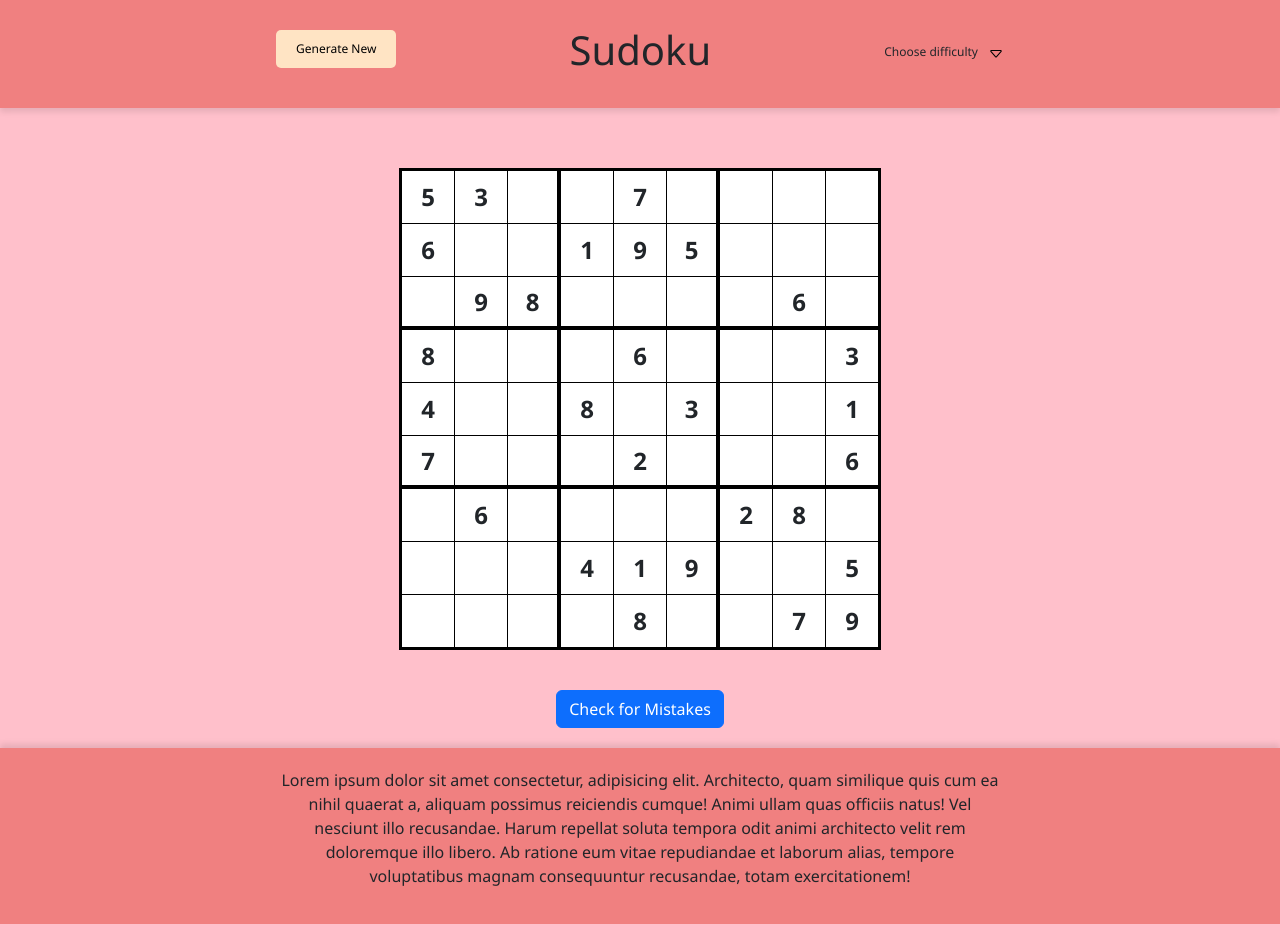
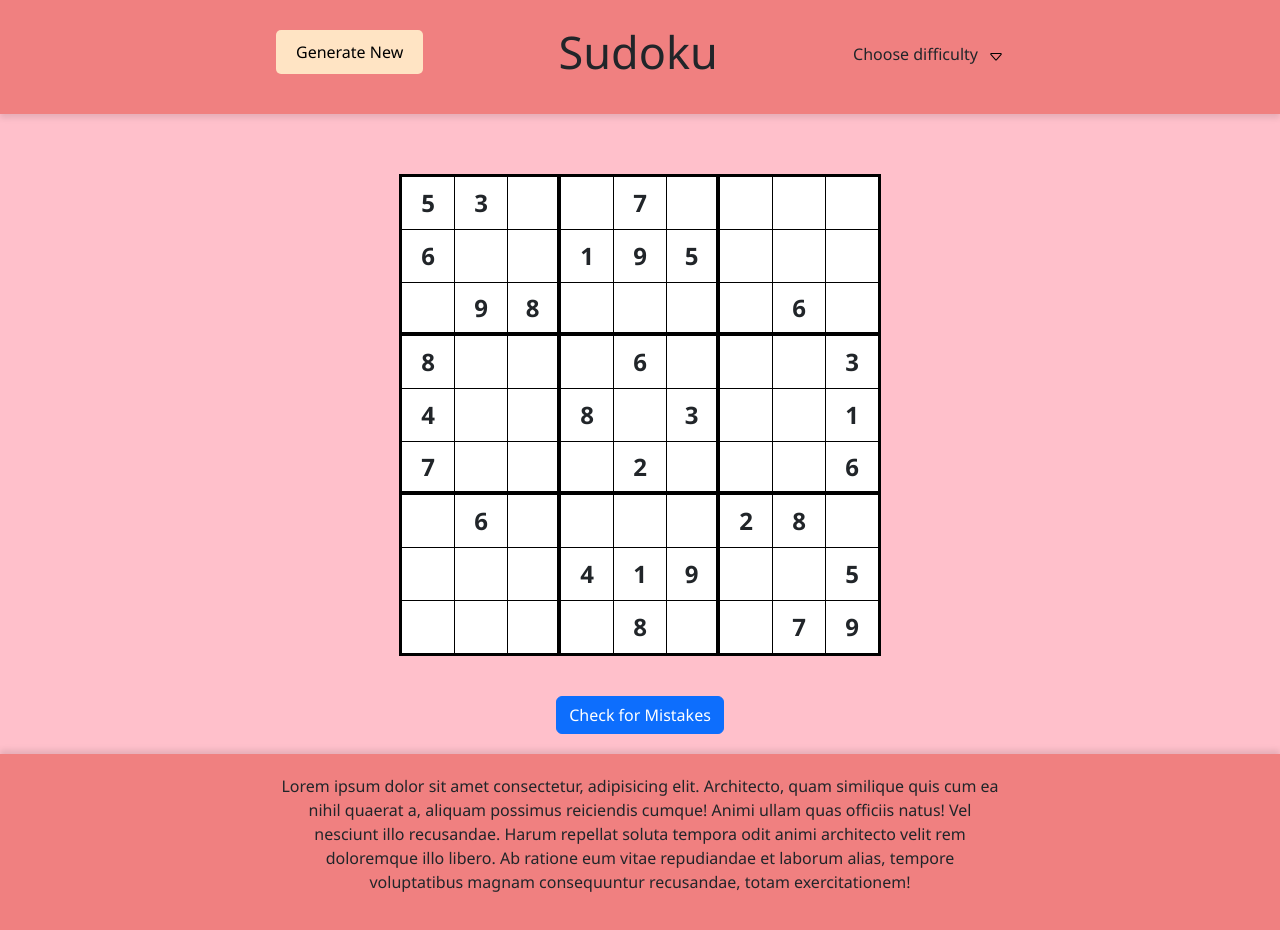
Before and after one commit to stefanozuffi/react-sudoku, a React (Vite) app: page / in a window 1280 px wide. Built offline with nearby package versions, Linux system fonts and the light colour scheme.

Commit message:
start implementation of functions in Accordion

```diff
--- a/src/assets/components/NestedAcc.jsx
+++ b/src/assets/components/NestedAcc.jsx
@@ -15,7 +15,7 @@ export default function NestedAcc(props) {
                     <ul>
                         {Object.keys(puzzles).map(puzzle => {
                             if (puzzles[puzzle].difficulty === 'facile') {
-                                return (<li key={Object.keys(puzzles).indexOf(puzzle)}> {puzzle} </li>)
+                                return (<li key={Object.keys(puzzles).indexOf(puzzle)}> <h6 onClick={props.handleChoice}>{puzzle}</h6> </li>)
                             }
                             return null
                         })
@@ -33,7 +33,7 @@ export default function NestedAcc(props) {
                     <ul>
                         {Object.keys(puzzles).map(puzzle => {
                             if (puzzles[puzzle].difficulty === 'medio') {
-                                return (<li key={Object.keys(puzzles).indexOf(puzzle)}> {puzzle} </li>)
+                                return (<li key={Object.keys(puzzles).indexOf(puzzle)}> <h6 onClick={props.handleChoice}>{puzzle}</h6> </li>)
                             }
                             return null
                         })
@@ -50,7 +50,7 @@ export default function NestedAcc(props) {
                     <ul>
                         {Object.keys(puzzles).map(puzzle => {
                             if (puzzles[puzzle].difficulty === 'difficile') {
-                                return (<li key={Object.keys(puzzles).indexOf(puzzle)}> {puzzle} </li>)
+                                return (<li key={Object.keys(puzzles).indexOf(puzzle)}> <h6 onClick={props.handleChoice}>{puzzle}</h6> </li>)
                             }
                             return null
                         })
--- a/src/index.css
+++ b/src/index.css
@@ -16,12 +16,18 @@ body {
   width: 60%;
 }
 
-/* Header */
+/* #region Header */
 header {
   background-color: lightcoral;
   padding: 20px 0;
   margin-bottom: 20px;
   box-shadow: 0 4px 6px rgba(0, 0, 0, 0.1);
+
+  h1 {
+    font-size: 45px;
+    margin-bottom: 10px;
+    font-weight: 500;
+  }
 }
 
 .header-container {
@@ -35,10 +41,9 @@ header {
     align-items: center;
     gap: 10px;
     cursor: pointer;
-    font-size: 12px;
 
     h6 {
-      font-size: 12px;
+      font-size: 16px;
       margin-top: 4px;
     }
 
@@ -47,7 +52,7 @@ header {
   button {
     padding: 10px 20px;
     margin-top: 10px;
-    font-size: 12px;
+    font-size: 16px;
     background-color: bisque;
     color: #000;
     border: none;
@@ -95,9 +100,9 @@ header {
   }
 }
 
+/* #endregion */
 
-
-/* Board and cells */
+/* #region Board and cells */
 .board-container {
   display: flex;
   flex-direction: column;
@@ -164,9 +169,9 @@ header {
 .btn {
   margin-bottom: 20px;
 }
+/* #endregion */
 
-/* Pop-up */
-
+/* #region Pop-Up */
 .pop-up-container {
   color: white;
   font-size: 24px;
@@ -207,10 +212,12 @@ header {
     color: #000;
   }
 }
+/* #endregion */
 
-/* Footer */
+/* #region Footer */
 footer {
   background-color: lightcoral;
   padding: 20px;
   box-shadow: 0 -4px 6px rgba(0, 0, 0, 0.1);
 }
+/* #endregion */
```
